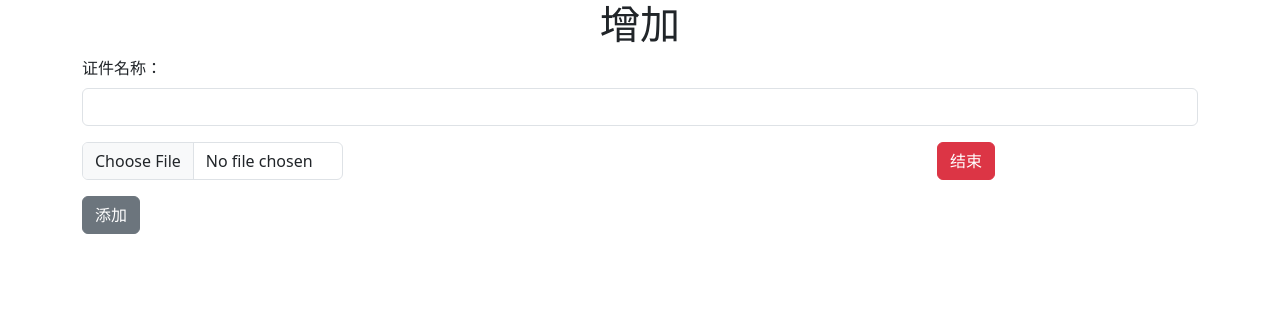
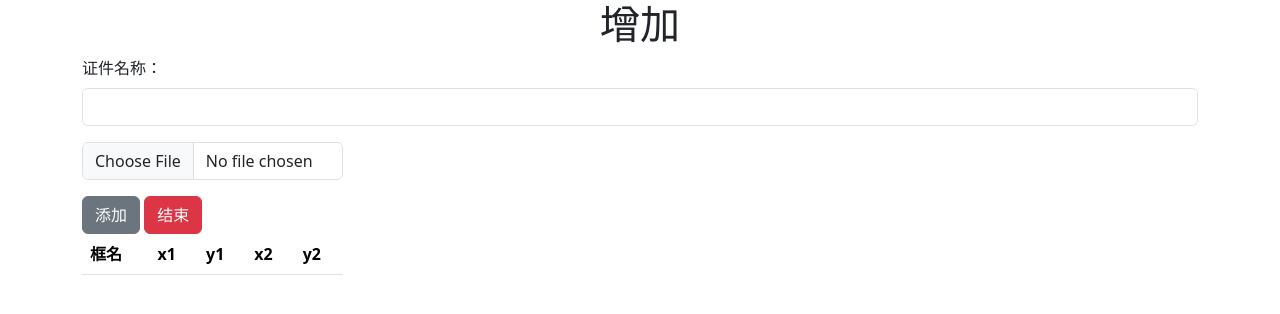
Before and after one commit to Catherine526940/OCR-certificate, a Flask app: page /new in a window 1280 px wide. Shown: the top 314 px of the page. Run offline with Flask 3, Linux system fonts and the light colour scheme; lists and menus that the app fills with data are empty.

Commit message:
new muban updated

```diff
--- a/app/app.py
+++ b/app/app.py
@@ -36,7 +36,7 @@ def download_txt():
     image_height = request.form.get('imageHeight')
 
     # 指定文件保存路径
-    file_path = 'D:/Users/95159/Desktop/L/横向课题--图片识别/project/ocr-xsq/ImageProcessing/' + document_name + '.txt'
+    file_path = '../ImageProcessing/' + document_name + '.txt'
 
     # 创建并写入到txt文件中
     with open(file_path, 'w', encoding="utf8") as file:
--- a/app/templates/new.html
+++ b/app/templates/new.html
@@ -16,9 +16,6 @@
             flex-direction: column;
             align-items: flex-start;
         }
-        .button-column button {
-            margin-bottom: 10px;
-        }
         canvas {
             position: absolute;
             top: 0;
@@ -32,6 +29,11 @@
             border: 2px solid red;
             background-color: rgba(255, 0, 0, 0.3);
             pointer-events: none;
+        }
+        .btm {
+            position: fixed;
+            bottom: 10px;
+            width: 70%;
         }
     </style>
 </head>
@@ -50,27 +52,40 @@
             <div class="col-md-3">
                 <div class="button-column">
                     <input type="file" class="form-control mb-3" id="uploadInput" accept="image/*">
+                    <div class="button-row">
                         <button type="button" class="btn btn-secondary" onclick="startCapture()">添加</button>
+                        <a type="button" class="btn btn-danger" onclick="addDocument()">结束</a>
                     </div>
                 </div>
-            <div class="col-md-6">
+                <div class="table-responsive">
+                    <table class="table table-hover">
+                        <thead>
+                        <tr>
+                            <th scope="col">框名</th>
+                            <th scope="col">x1</th>
+                            <th scope="col">y1</th>
+                            <th scope="col">x2</th>
+                            <th scope="col">y2</th>
+                        </tr>
+                        </thead>
+                        <tbody id="table-body" class="table-group-divider"></tbody>
+                    </table>
+                </div>
+            </div>
+            <div class="col-md-9">
                 <div id="imageDisplay" class="image-container"></div>
                 <div id="tagContainer" style="display: none;">
-                    <div class="row mb-3">
+                    <div class="row btm">
                         <div class="col-md-8">
-                            <input type="text" id="tagInput" class="form-control tag-input" placeholder="输入标签">
+                            <input type="text" id="tagInput" class="form-control tag-input" placeholder="输入标签"/>
                         </div>
                         <div class="col-md-4">
+                            <!-- <button type="button" class="btn btn-primary" onclick="captureRectangle()">截取</button>-->
                             <button type="button" class="btn btn-danger" onclick="finishCapture()">完成</button>
                         </div>
                     </div>
                 </div>
-                <div id="coordinateDisplay" class="coordinate-display"></div>
-            </div>
-            <div class="col-md-3">
-                <div class="button-column">
-                    <a href="/11" type="button" class="btn btn-danger" onclick="addDocument()">结束</a>
-                </div>
+                <div style="height: 50px;"></div>
             </div>
         </div>
         <script>
@@ -80,6 +95,7 @@
             var selectionBox;
             var imgheight, imgwidth
             var scaleX, scaleY
+            var coordinateList = [];
 
             document.getElementById('uploadInput').onchange = function() {
                 var file = this.files[0];
@@ -102,6 +118,7 @@
                 var imageDisplay = document.getElementById('imageDisplay');
                 imageDisplay.innerHTML = '';
                 imageDisplay.appendChild(img);
+                imageDisplay.style.border = "1px solid #777";
                 scaleX = img.width / imgwidth
                 scaleY = img.height / imgheight
 
@@ -167,20 +184,35 @@
                       x2: Math.ceil(Math.max(startX, endX) / scaleX),
                       y2: Math.ceil(Math.max(startY, endY) / scaleY)
                     };
-                var coordinateDisplay = document.getElementById('coordinateDisplay');
                     var coordinateText = `${tagInput} ${coordinates.x1} ${coordinates.y1} ${coordinates.x2} ${coordinates.y2}`;
                     //var zuobiao = `${coordinates.x1} ${coordinates.y1} ${coordinates.x2} ${coordinates.y2}`;
-                coordinateDisplay.innerHTML += `${coordinateText}\n`;
+                    coordinateList.push(`${coordinateText}\n`);
                     document.getElementById('tagInput').value = '';
+
+                    var tableRow = document.createElement("tr")
+                    var tableItem = document.createElement("th")
+                    tableItem.innerText = tagInput
+                    tableRow.appendChild(tableItem)
+                    for (var item in coordinates) {
+                        tableItem = document.createElement("td")
+                        tableItem.innerText = String(coordinates[item])
+                        tableRow.appendChild(tableItem)
+                    }
+
+                    var tb = document.getElementById("table-body");
+                    tb.appendChild(tableRow)
                 }
 
             }
 
             function addDocument() {
                 var documentName = document.getElementById('docNameInput').value;
-                var tagContent = document.getElementById('coordinateDisplay').innerHTML;
+                var txtContent = "";
+                for (let item of coordinateList) {
+                    txtContent += item;
+                }
 
-                if (documentName) {
+                if (documentName && imgwidth) {
                     // Retrieve existing button information from local storage
                     var existingButtons = JSON.parse(localStorage.getItem('addedButtons')) || [];
 
@@ -195,7 +227,7 @@
 
                     var formData = new FormData();
                     formData.append('documentName', documentName);
-                    formData.append('tagInput', tagContent);
+                    formData.append('tagInput', txtContent);
                     formData.append('imageWidth', imgwidth); // 图像宽度
                     formData.append('imageHeight', imgheight); // 图像高度
 
@@ -224,9 +256,9 @@
 
 
                     // Navigate back to main page
-                    window.location.href = '11.html';
+                    window.location.href = '/';
                 } else {
-                    alert('请填写证件名称.');
+                    alert(imgwidth ? '请填写证件名称.': '未添加图片！');
                 }
 
             }
```
Lines whose indentation alone changed are shown as unchanged.
